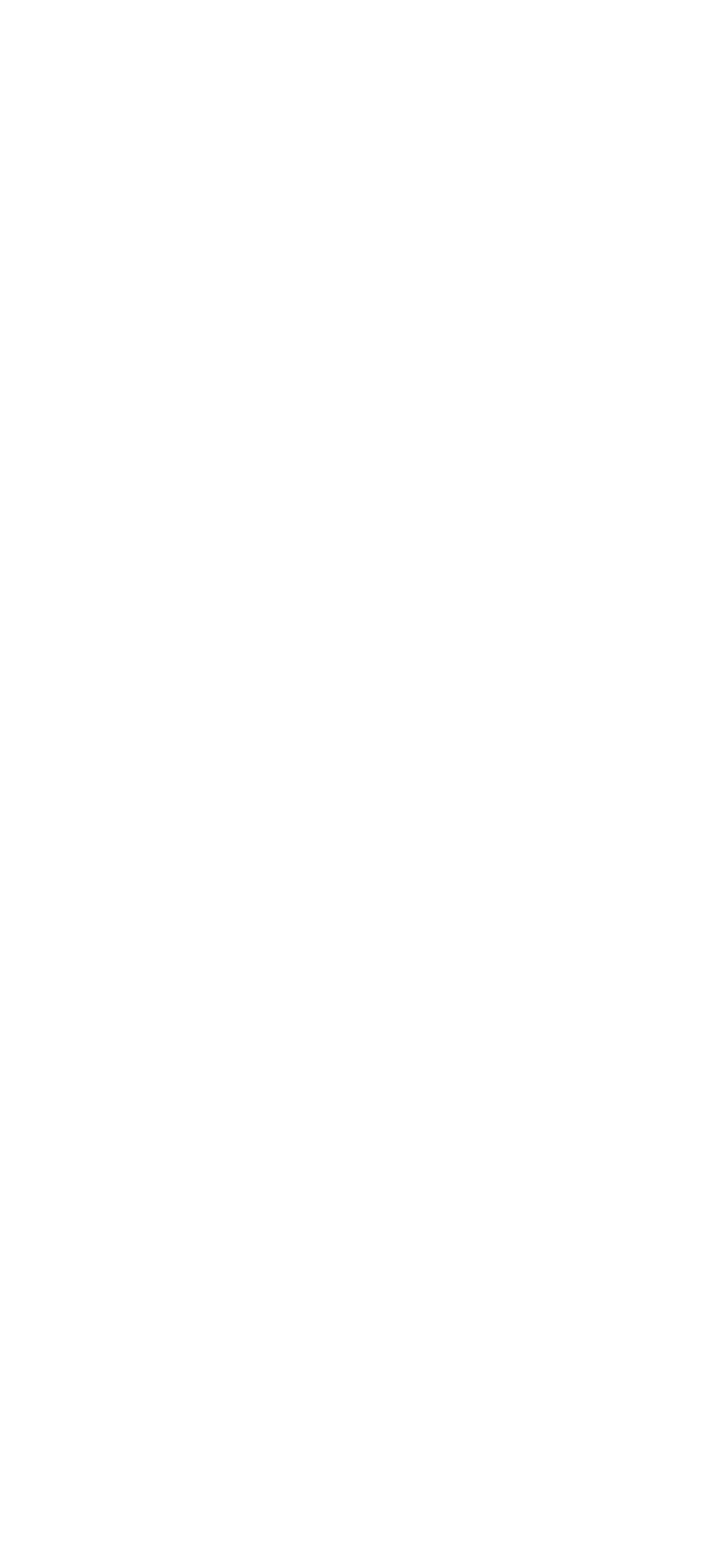
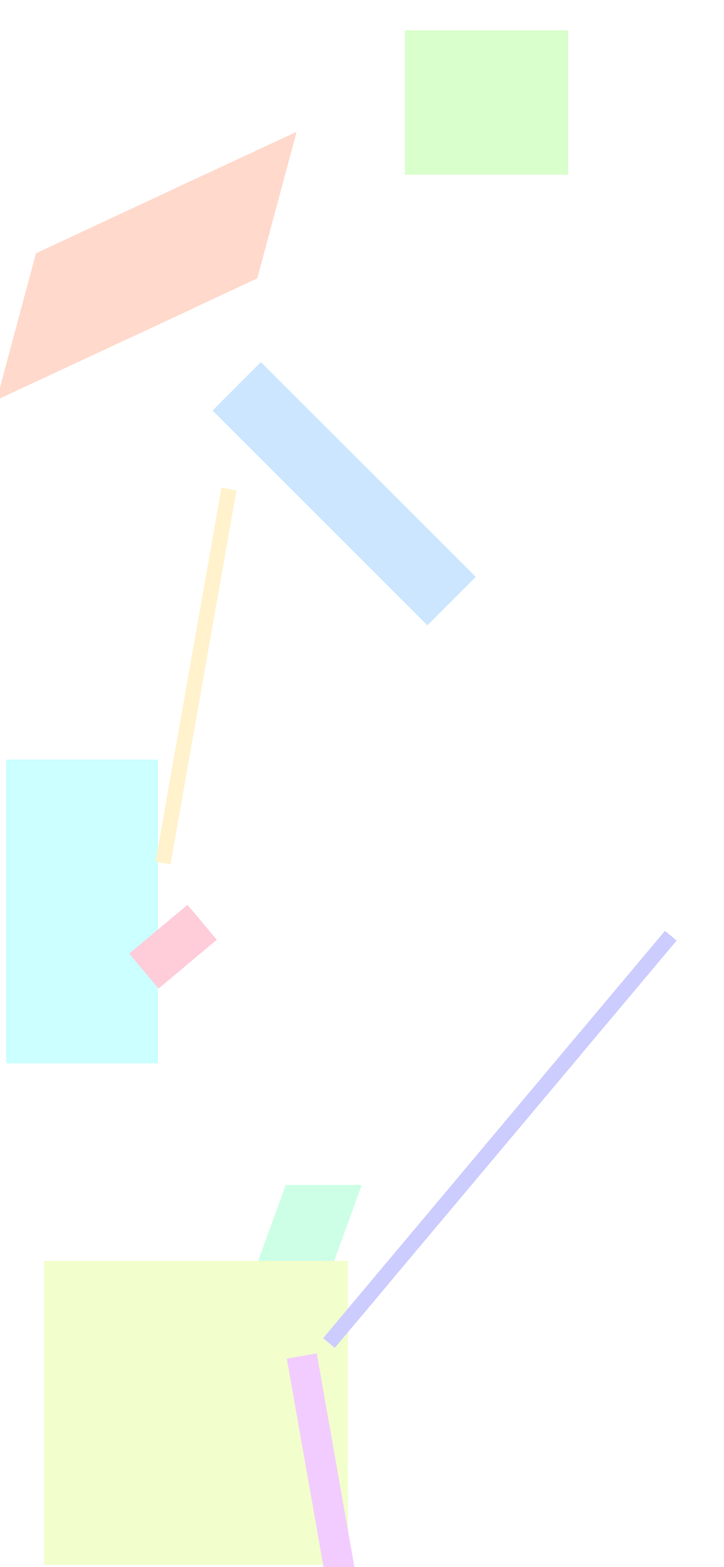
Before and after one commit to ohs710/creativecomputing, a plain HTML site: page part2a/index.html in a window 1280 px wide. Shown: the top 2063 px of the page at 76% size, without its empty margins (0-953 px from the left). Before the commit the page ends 800 px from the top, so only its background shows below. Drawn offline with Linux system fonts and the light colour scheme.

Commit message:
wowmst
boxes

```diff
--- /dev/null
+++ b/part2a/css/style.css
@@ -0,0 +1,103 @@
+.box1{
+width:215px;
+height:190px;
+background-color:rgb(217, 255, 204);
+position:relative;
+margin:10px auto 10px auto;
+margin-top:40px;
+
+}
+#box2{
+	width:290px;
+	height:200px;
+	transform: translate(40px,10px)rotate(15deg) skewY(-40deg);
+	margin-right:220px;
+	background-color:rgb(255, 217, 204);
+
+}
+
+#box3{
+	width:90px;
+	height:400px;
+	background-color:rgb(204, 230, 255);
+	margin-top:10px;
+	margin-left:400px;
+	transform: rotate(-45deg);
+	transform:translate(100px 230px);
+
+}
+#box4{
+	width:500px;
+	height:20px;
+	background-color:rgb(255, 242, 204);
+	margin-top:30px;
+	transform: rotate(-80deg);
+	translate:transform(60px,30px);
+}
+#box5{
+	width:60px;
+	height:100px;
+	background-color:rgb(255, 204, 217);
+	transform:rotate(50deg) translate(300px,40px) ;
+	transform-origin: bottom left;
+}
+#box6{
+	width:200px;
+	height:400px;
+	background-color:rgb(204, 255, 255);
+	transform:translate(700px,40px,);
+
+
+}
+#box7{
+	width:700px;
+	height:20px;
+	background-color:rgb(204, 204, 255);
+	margin-top:50px;
+	margin-bottom:90px;
+	transform:translate(300px,40px) rotate(-50deg) ;
+
+}
+#box8{
+	width:100px;
+	height:100px;
+	position:relative;
+	background-color:rgb(204, 255, 230);
+	transform:translate(350px) skewX(-20deg);
+}
+#box9{
+	width:400px;
+	height:400px;
+	background-color:rgb(242, 255, 204);
+	margin-left:50px;
+}
+#box10{
+	width:700px;
+	height:40px;
+	background-color:rgb(242, 204, 255);
+	margin-top:50px;
+	margin-bottom:90px;
+	transform:translate(100px) rotate(80deg)
+}
+#box11{
+	width:900px;
+	height:100px;
+	background-color:rgb(204, 217, 255);
+}
+#box12{
+	width:500px;
+	height:500px;
+	background-color:rgb(255, 255, 204);
+}
+}
+}
+
+
+
+
+
+
+
+
+
+}
--- a/part2a/index.html
+++ b/part2a/index.html
@@ -6,12 +6,24 @@
         <title></title>
         <meta name="description" content="">
         <meta name="viewport" content="width=device-width">
-        <!-- <link rel="stylesheet" href="css/main.css"> -->
+        <link rel="stylesheet" href="css/style.css">
     </head>
 
     <body>
 
+<div class="box1"></div>
+<div id="box2"></div>
+<div id="box3"></div>
+<div id="box4"></div>
+<div id="box5"></div>
+<div id="box6"></div>
+<div id="box7"></div>
+<div id="box8"></div>
+<div id="box9">	</div>
+<div id="box10"></div>
+<div id="box11"> </div>
+<div id="box12"> </div>
 
 
-
-</body></html>
+</body>
+</html>
```
Also changed, not shown: part2b/index.html (+1 -1 lines), part2b/css/style.css (added), 5 other files.
